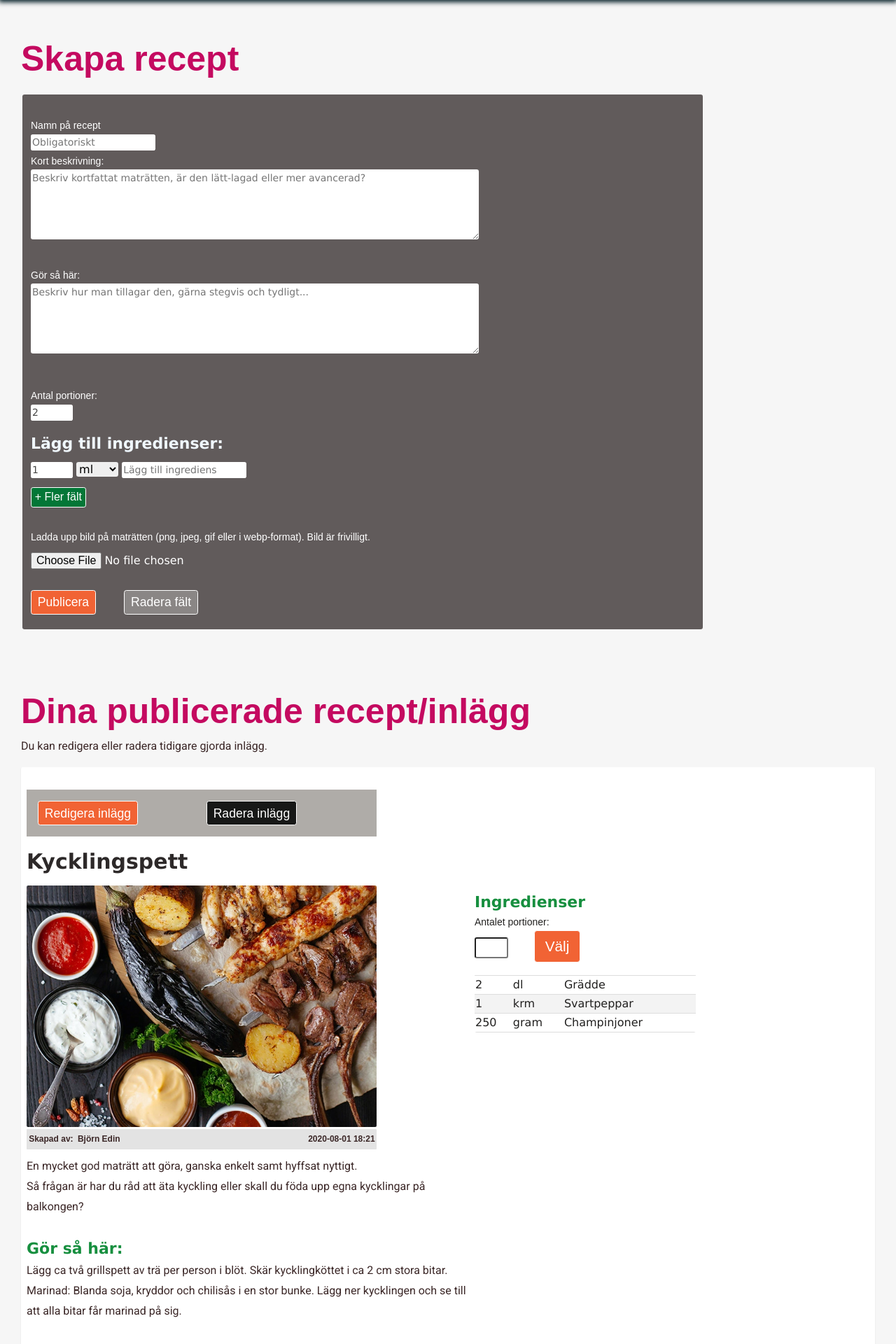
After one commit to bjorne84/mealprep, a PHP site: page /post.php in a window 1280 px wide. The commit adds this page. Shown: the part 113-2033 px from the top of the page at 70% size. Run offline with PHP 8.4, Linux system fonts and the light colour scheme; a stand-in replaces the project's code that opens the database connection.

Commit message:
har lagt in phpfiler

```diff
--- a/includes/header.php
+++ b/includes/header.php
@@ -26,15 +26,10 @@ include('includes/config.php');
                         <div class="nav-toggle">
                             <div class="nav-toggle-bar"></div>
                         </div>
-                        <nav class="nav">
-                            <ul id="menu">
-                                <li class="li"><a class="menuText" href="start.html">Start</a></li>
-                                <li class="li"><a class="menuText" href="blimedlem.html">Skapa konto</a></li>
-                                <li class="li"><a class="menuText" href="logga-in.html">Logga in</a></li>
-                                <li class="li"><a class="menuText" href="post.html">Posta</a></li>
-                                <li class="li"><a class="menuText" href="start.html#aside">Bloggare</a></li>
-                            </ul>
-                        </nav>
+                        <!--INCLUDE NAV HERE-->
+                        <?php
+                        include('includes/nav.php');
+                        ?>
                     </div>
 
                 </div>
--- /dev/null
+++ b/includes/nav.php
@@ -0,0 +1,10 @@
+<nav class="nav">
+    <ul id="menu">
+        <li class="li"><a class="menuText" href="index.php">Start</a></li>
+        <li class="li"><a class="menuText" href="skapakonto.php">Skapa konto</a></li>
+        <li class="li"><a class="menuText" href="logga-in.php">Logga in</a></li>
+        <li class="li"><a class="menuText" href="post.php">Posta</a></li>
+        <!-- # är för att länka till en viss plats på sidan, tror detta skall bort
+        <li class="li"><a class="menuText" href="start.html#aside">Bloggare</a></li>-->
+    </ul>
+</nav>
--- /dev/null
+++ b/post.php
@@ -0,0 +1,132 @@
+<?php
+include('includes/header.php');
+?>
+<div id="account">
+    <h1 class="h1-left">Skapa recept</h1>
+    <form class="forms" id="formCreate" method="POST">
+        <!--fält för formulär, hela den grå delen-->
+        <fieldset id="field">
+            <p class="pfield"></p>
+            <label for="headLine">Namn på recept</label><br>
+            <input type="text" name="headLine" id="headLine" class="input" placeholder="Obligatoriskt" required><br>
+            <label for="blogPost">Kort beskrivning:</label><br>
+            <textarea id="blogPost" class="textArea" name="blogPost" cols="30" rows="4" placeholder="Beskriv kortfattat maträtten, är den lätt-lagad eller mer avancerad?"></textarea>
+            <br>
+            <label for="blogPostHow">Gör så här:</label><br>
+            <textarea id="blogPostHow" class="textArea" name="blogPostHow" cols="30" rows="4" placeholder="Beskriv hur man tillagar den, gärna stegvis och tydligt..."></textarea>
+            <br>
+            <div class="ingDiv">
+                <label for="port">Antal portioner:</label><br>
+                <input type="number" name="port" id="port" class="input max" value="2" min="1" max="20"><br>
+                <h3 class="h3form">Lägg till ingredienser:</h3>
+                <input type="number" name="ingrNum" id="ingrNum" class="input max" value="1" min="1">
+                <select class="max">
+                    <option value="ml">ml</option>
+                    <option value="cl">cl</option>
+                    <option value="dl">dl</option>
+                    <option value="liter">liter</option>
+                    <option value="liter">krm</option>
+                    <option value="liter">tesked</option>
+                    <option value="liter">matsked</option>
+                    <option value="gram">gram</option>
+                    <option value="kilo">kilo</option>
+                </select>
+                <input type="text" name="ingr" id="ingr" class="input" placeholder="Lägg till ingrediens"><br>
+                <button type="submit" id="btn-ingr" class="btn btn2 btn-ingr">+ Fler fält</button>
+            </div>
+            <br>
+            <label for="foodImg">Ladda upp bild på maträtten (png, jpeg, gif eller i webp-format).
+                Bild är
+                frivilligt.</label><br>
+            <input type="file" id="foodImg" name="foodImg" accept="image/png, image/jpeg, image/gif, image/webp">
+            <div class="btn-wrapper">
+                <button type="submit" id="btn-create" class="btn btn2">Publicera</button>
+                <button type="reset" id="btn-reset" class="btn btn2 btn-reset">Radera fält</button>
+            </div>
+        </fieldset>
+    </form>
+</div>
+<section class="showBlogsUser">
+    <h1 class="h1-left">Dina publicerade recept/inlägg</h1>
+    <p>Du kan redigera eller radera tidigare gjorda inlägg.</p>
+    <article class="blogArticle userPost">
+        <div class="in-btn-wrapper">
+            <button onclick="" id="btn-red" class="btn btn2 btn3">Redigera inlägg</button>
+            <button onclick="" id="btn-del" class="btn btn2 btn3">Radera inlägg</button>
+        </div>
+
+        <div class="userflex-article">
+            <div class="left-side-blog">
+                <h2 class="blog-title">Kycklingspett</h2>
+                <picture class="blogImg">
+                    <source type="image/webp" srcset="images/kycklingspett.webp">
+                    <source type="image/jpg" srcset="images/kycklingspett.jpg">
+                    <img class="blogImages" src="images/kycklingspett.jpg" alt="Bild på maträtt">
+                </picture>
+
+                <!-- Div with info about when it was created and by who-->
+                <div class="createdBlog">
+                    <p class="pCreated">Skapad av: <span class="spanCreated">Björn Edin</span></p>
+                    <p class="pCreated pdate"><span>2020-08-01 18:21</span></p>
+                </div>
+                <p class="blogText">En mycket god maträtt att göra, ganska enkelt samt hyffsat
+                    nyttigt.<br>
+                    Så frågan är har du råd att äta kyckling eller skall du föda upp egna kycklingar på
+                    balkongen?<br><br>
+                </p>
+                <h3>Gör så här: </h3>
+                <p class="blogText">
+                    Lägg ca två grillspett av trä per person i blöt. Skär kycklingköttet i ca 2 cm stora
+                    bitar.
+                    Marinad: Blanda soja, kryddor och chilisås i en stor bunke. Lägg ner kycklingen och
+                    se till att
+                    alla bitar får marinad på sig.<br><br>
+                    Sätt ugnen på 250°C grill.
+                    Trä kycklingbitarna på spetten. Lägg dem på två bakpappersklädda plåtar. Pensla runt
+                    om med olja
+                    och strö över salt.<br><br>
+                    Sätt in en plåt åt gången högst upp i ugnen och grilla spetten 10–15 minuter. (Kan
+                    förberedas
+                    hit.)
+                </p>
+            </div>
+            <div class="right-side-blog">
+                <h3>Ingredienser</h3>
+                <form method="POST">
+                    <label for="portions">Antalet portioner:</label><br>
+                    <input type="number" class="portions" name="portions" min="1" max="20">
+                    <input type="submit" class="btn" value="Välj">
+                </form>
+                <table class="table">
+                    <thead>
+                        <tr>
+                            <th></th>
+                            <th></th>
+                            <th class="wide"></th>
+                        </tr>
+                    </thead>
+                    <tbody>
+                        <tr>
+                            <td>2</td>
+                            <td>dl</td>
+                            <td>Grädde</td>
+                        </tr>
+                        <tr>
+                            <td>1</td>
+                            <td>krm</td>
+                            <td>Svartpeppar</td>
+                        </tr>
+                        <tr>
+                            <td>250</td>
+                            <td>gram</td>
+                            <td>Champinjoner</td>
+                        </tr>
+                    </tbody>
+                </table>
+            </div>
+        </div>
+    </article>
+</section>
+<?php
+include('includes/footer.php');
+?>
```
Also changed, not shown: logga-in.php (added, +31 -0 lines), skapakonto.php (added, +44 -0 lines).
